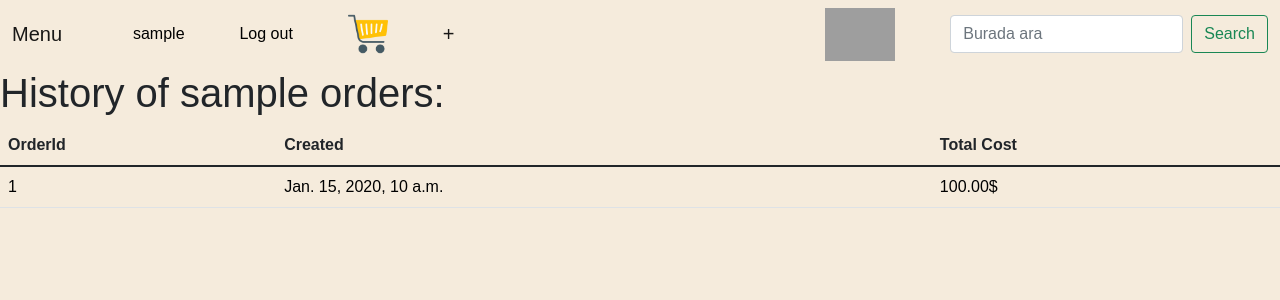
After one commit to Khasan312/burgerking, a Django app: page /order/history/ in a window 1280 px wide. The commit adds this page. Shown: the top 300 px of the page. Run offline with Django 3.2, Linux system fonts and the light colour scheme; a user stored in the database is signed in; tables that the repository leaves empty hold one stand-in row (values such as "Sample post"); some web fonts are replaced; grey boxes are pictures that could not be loaded.

Commit message:
Order history.

```diff
--- /dev/null
+++ b/order/templates/history.html
@@ -0,0 +1,32 @@
+{% extends 'base.html' %}
+{% block content %}
+
+    <h1>History of {{request.user}} orders:</h1>
+<table class="table table=success">
+  <thead>
+
+    <tr>
+      <th scope="col">OrderId</th>
+      <th scope="col">Created</th>
+      <th scope="col">Total Cost</th>
+    </tr>
+  </thead>
+  <tbody>
+  {% for order in orders %}
+  <tr>
+
+      <td>  <a href="{% url 'order-detail' order.id %}">
+{{ order.id }}</td>
+    </a>
+      <td>  <a href="{% url 'order-detail' order.id %}">
+{{ order.created }}</td>
+      <td>  <a href="{% url 'order-detail' order.id %}">
+{{ order.total_cost }}$</td>
+    </tr>
+
+
+     {% endfor %}
+  </tbody>
+</table>
+
+{% endblock %}
--- a/order/urls.py
+++ b/order/urls.py
@@ -1,8 +1,10 @@
 from django.urls import path
 
-from .views import order_create
+from .views import *
 
 urlpatterns = [
     path('create/', order_create, name='order-create'),
+    path('history/', order_history, name='order-history'),
+    path('history/detail/<int:order_id>/', order_history_detail, name='order-detail')
 
 ]
--- a/order/views.py
+++ b/order/views.py
@@ -4,7 +4,7 @@ from django.shortcuts import render
 
 from menu.models import Product
 from order.forms import OrderCreateForm
-from order.models import OrderItem
+from order.models import OrderItem, Order
 
 
 def order_create(request):
@@ -19,11 +19,26 @@ def order_create(request):
             for product_id, description in cart.items():
                 product = Product.objects.get(pk=int(product_id))
                 OrderItem.objects.create(order=order,
-                                         product=product)
+                                         product=product,
+                                         quantity=int(description['quantity']))
             cart.clear()
             return render(request, 'order_created.html', locals())
     else:
         order_form = OrderCreateForm()
-        prices = [float(item['quantity'] * item['price']) for item in cart.values()]
+        prices = [float(float(item['quantity']) * float(item['price'])) for item in cart.values()]
         total_cost = round(sum(prices), 2)
     return render(request, 'order_process.html', locals())
+
+
+
+def order_history(request):
+    orders = Order.objects.filter(user=request.user)
+    # orders = request.user.orders.all()
+    return render(request, 'history.html', locals())
+
+
+def order_history_detail(request, order_id):
+    order = Order.objects.get(pk=order_id)
+    order_items = order.items.all()
+    # order_items = OrderItem.objects.filter(order=order_id)
+    return render(request, 'history-detail.html', locals())
--- a/templates/base.html
+++ b/templates/base.html
@@ -16,6 +16,17 @@
         body {
         background-color: #f5ebdc;
         }
+
+        a, .navbar-brand {
+        text-decoration: none;
+        color: black;
+        transition: 0.8s;
+        }
+        a:hover {
+        color: brown;
+        transition: 0.8s;
+        }
+
     </style>
 
 </head>
@@ -28,7 +39,10 @@
       <a href="{% url 'register' %}">Sign Up</a>
             <a href="{% url 'login' %}">Log in</a>
             {% else %}
-      <span>{{ request.user.username }}</span>
+      <a href="{% url 'order-history' %}">
+          <span>{{ request.user.username }}</span>
+
+      </a>
             <a href="{% url 'logout' %}">Log out</a>
       {% endif %}
 
```
Also changed, not shown: order/templates/history-detail.html (added, +33 -0 lines), order/templates/order_process.html (+6 -1 lines).
